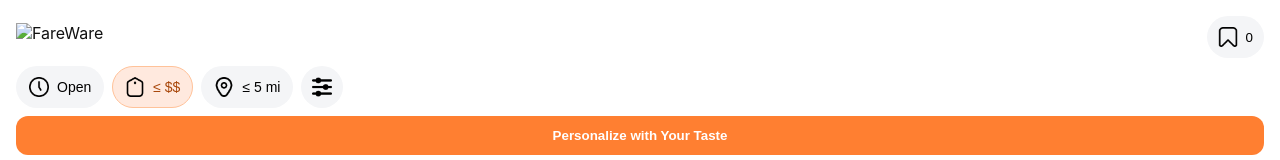
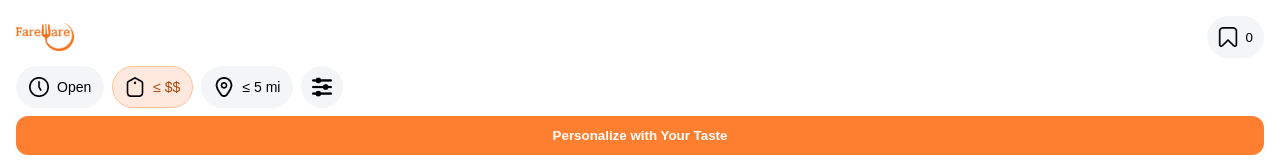
Before and after one commit to ishansadh/fareware-rn, a website: page site/index.html in a window 1280 px wide. Shown: the top 160 px of the page. Drawn offline with Linux system fonts and the light colour scheme.

Commit message:
Move FareWare logo to icons folder and update index.html

```diff
--- a/site/index.html
+++ b/site/index.html
@@ -54,7 +54,7 @@
 <body>
   <!-- Header -->
   <header>
-    <img src="logo.png" alt="FareWare" class="logo" />
+    <img src="icons/logo.png" alt="FareWare" class="logo" />
     <button id="savedBtn" class="chip icon-only" title="Saved">
       <img class="ico" src="icons/bookmark.png" alt="saved" />
       <span id="savedCount">0</span>
@@ -107,13 +107,11 @@
     const FN_DETAILS = '/.netlify/functions/placeDetails';
     const FN_PHOTO   = '/.netlify/functions/photo';
 
-    // state
     let CURRENT_COORDS = { lat:41.7508, lng:-88.1535 };
     let filters = { openNow:false, maxPrice:2, radiusMi:5 };
     let saved = new Set(JSON.parse(localStorage.getItem('fw_saved')||'[]'));
     let recent = JSON.parse(localStorage.getItem('fw_recent')||'[]');
 
-    // els
     const q = document.getElementById('q');
     const go = document.getElementById('go');
     const statusEl = document.getElementById('status');
@@ -128,7 +126,6 @@
     const savedCount= document.getElementById('savedCount');
     const recentRow = document.getElementById('recentRow');
 
-    // helpers
     const dollars = n => n ? '$'.repeat(n) : '';
     function miles(from,to){
       if(!from||!to) return '';
@@ -138,7 +135,6 @@
     }
     function tagLink(t){ return `<a href="#" data-term="${t}">#${t.replace(/_/g,'')}</a>`; }
 
-    // RN messaging (coords)
     function setCoords(lat,lng){ CURRENT_COORDS={lat,lng}; }
     function handleFWMessage(raw){
       try{
@@ -154,7 +150,6 @@
     document.addEventListener('message',e=>handleFWMessage(e.data),false);
     try{ window.ReactNativeWebView?.postMessage(JSON.stringify({type:'FW_READY'})); }catch{}
 
-    // recent searches
     function renderRecent(){
       recentRow.innerHTML = recent.slice(0,6).map(t=>`<button class="bubble" data-term="${t}">${t}</button>`).join('');
       [...recentRow.querySelectorAll('.bubble')].forEach(b=>{
@@ -169,7 +164,6 @@
     }
     renderRecent();
 
-    // saved
     function updateSavedCount(){ savedCount.textContent=String(saved.size); }
     updateSavedCount();
     savedBtn.addEventListener('click', ()=>{
@@ -181,7 +175,6 @@
       resultsEl.appendChild(ul);
     });
 
-    // chips
     chipOpen.addEventListener('click', ()=>{
       filters.openNow=!filters.openNow;
       chipOpen.classList.toggle('active', filters.openNow);
@@ -203,7 +196,6 @@
     chipFilters.addEventListener('click', ()=>{ alert('More filters coming soon ✨'); });
     tasteBtn.addEventListener('click', ()=>{ alert('Launching “Your Taste” questionnaire soon!'); });
 
-    // search actions
     go.addEventListener('click', onSearch);
     q.addEventListener('keydown', e=>{ if(e.key==='Enter') onSearch(); });
 
@@ -261,7 +253,6 @@
         `;
       }).join('');
 
-      // open details
       [...resultsEl.querySelectorAll('.card')].forEach(el=>{
         el.addEventListener('click',(e)=>{
           if(e.target.closest('.tags')||e.target.closest('.heart')) return;
@@ -269,7 +260,6 @@
         });
       });
 
-      // save toggles
       [...resultsEl.querySelectorAll('.heart')].forEach(btn=>{
         btn.addEventListener('click',(e)=>{
           e.stopPropagation();
@@ -282,7 +272,6 @@
         });
       });
 
-      // hashtags
       [...resultsEl.querySelectorAll('.tags a')].forEach(a=>{
         a.addEventListener('click',(e)=>{
           e.preventDefault(); e.stopPropagation();
@@ -320,7 +309,6 @@
       }catch(e){ detailEl.textContent='Failed to load details: '+e.message; }
     }
 
-    // initial
     q.value='Best sushi';
   </script>
 </body>
```
Also changed, not shown: site/icons/logo.png (added).
